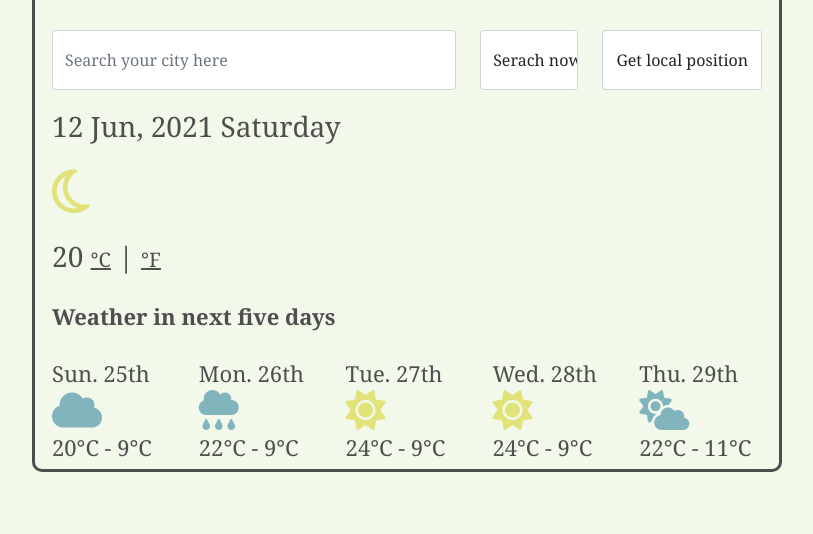
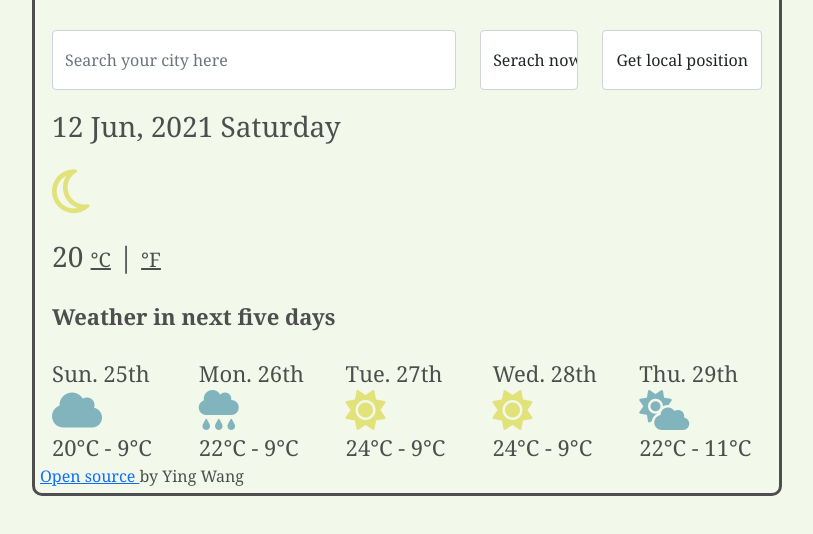
Before and after one commit to yingwang54/weather-application, a plain HTML site: page index.html in a window 1280 px wide. Shown: the part 132-666 px from the top of the page, without its empty margins (233-1046 px from the left). Drawn offline with nearby package versions, Linux system fonts and the light colour scheme.

Commit message:
add code link in github

```diff
--- a/index.html
+++ b/index.html
@@ -100,6 +100,12 @@
         </div>
       </div>
     </div>
+    <div>
+        <div>
+            <a href="https://github.com/yingwang54/weather-application" target="_blank">
+            Open source </a>by Ying Wang
+        </div>
+    </div>
     <script src="src/index.js"></script>
   </body>
 </html>
```
